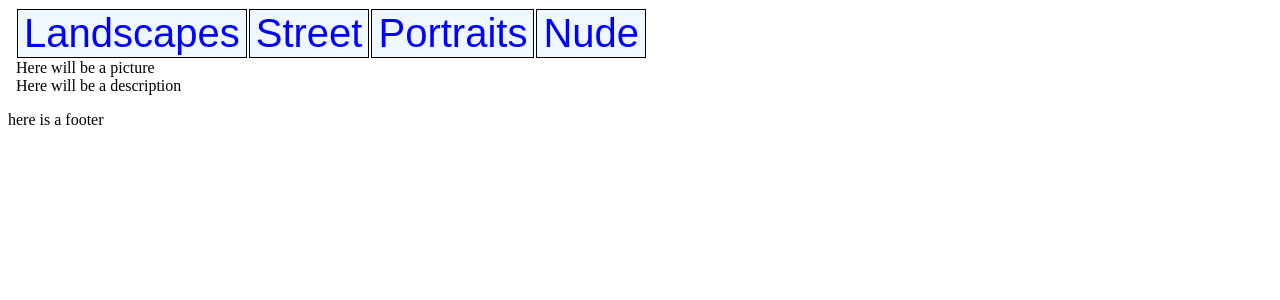
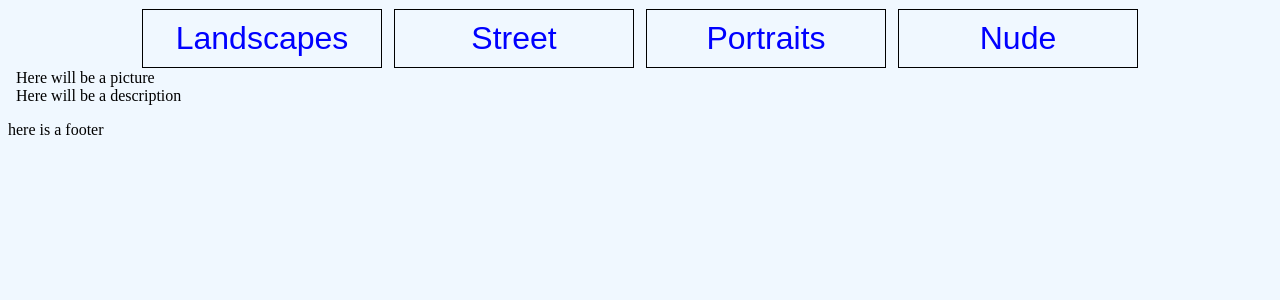
Before and after one commit to Manuletti/Buldyk-portfolio, a Vue app in the folder buldyk-photo/: page / in a window 1280 px wide. Shown: the top 300 px of the page. Built offline with nearby package versions, Linux system fonts and the light colour scheme.

Commit message:
small style changes

```diff
--- a/buldyk-photo/src/assets/main.sass
+++ b/buldyk-photo/src/assets/main.sass
@@ -4,10 +4,25 @@ $primary-color: red
 $primary-background-color: aliceblue
 $thin-border: 1px solid black
 
+body
+  background-color: $primary-background-color
+  width: 98wv
+  height: 98hw
+
 button
   font-weight: lighter
-  font-size: 40px
+  font-size: 2rem
   color: blue
   background: $primary-background-color
   border: $thin-border
   margin: 1px
+  padding: 10px
+  width: 15rem
+
+  &:hover
+    color: red
+
+nav
+  display: flex
+  justify-content: center
+  gap: 10px
```
